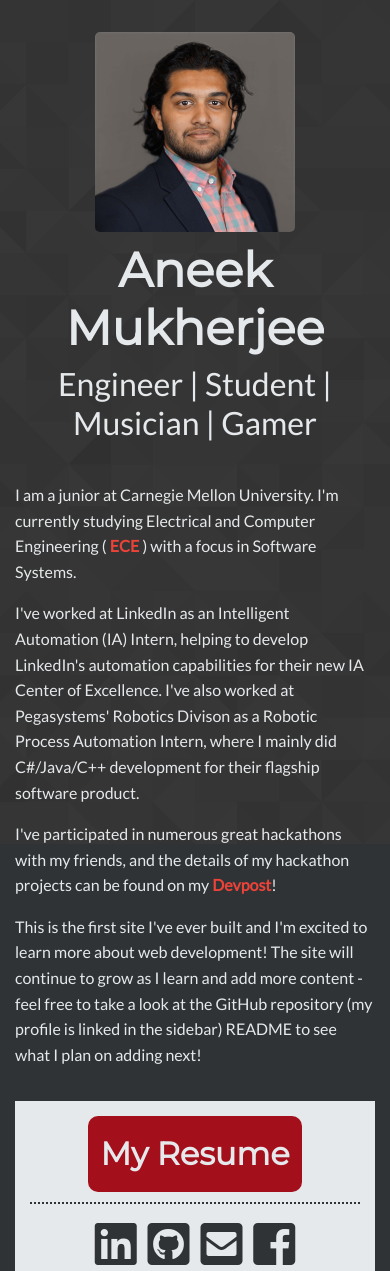
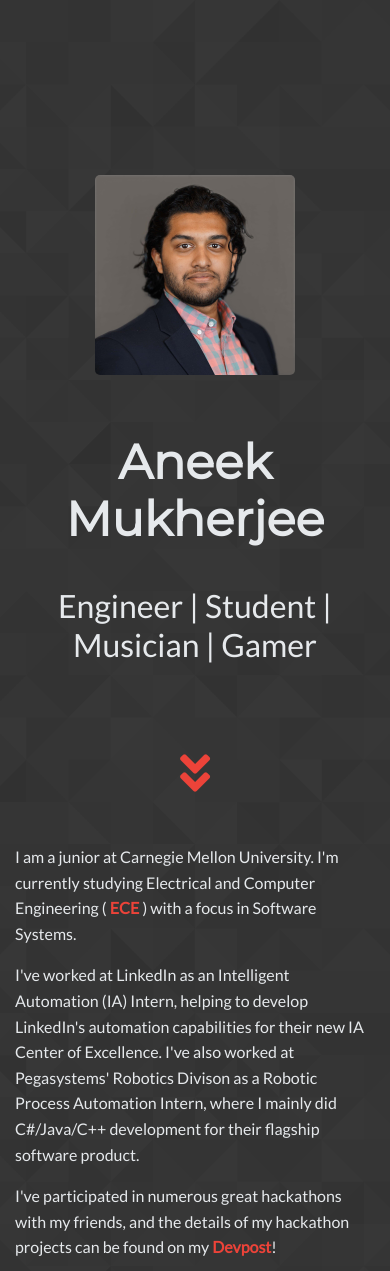
Before and after one commit to aneekm/aneekm.github.io, a plain HTML site: page index.html in a window 390 px wide. Shown: the top 1271 px of the page. Drawn offline with nearby package versions, Linux system fonts and the light colour scheme.

Commit message:
Massive layout changes + scroll arrow
Added parallax scroll effect, changed mobile layout so entire initial viewport is filled by title, added scroll arrow for that layout to inform viewers to scroll down, added 2 new media queries for dynamically adjusting margins for that mobile layout, and adjusted original media query to remove arrows and full viewport title layout on desktop.

```diff
--- a/index.html
+++ b/index.html
@@ -34,12 +34,13 @@
     <main>
 
     <div class="title">
+      <i class="fas fa-angle-double-down fa-3x top"></i>
       <img src="resources/Aneek_Headshot.jpg"
       width=200 height=200 alt="Aneek_Headshot" class="headshot">
 
       <h1 class="name">Aneek Mukherjee</h1>
-
       <h2 class="subtext">Engineer | Student | Musician | Gamer</h2>
+      <i class="fas fa-angle-double-down fa-3x bottom"></i>
     </div>
 
     <div class="content">
@@ -63,8 +64,8 @@
 
           <p>This is the first site I've ever built and I'm excited to learn more about web
              development! The site will continue to grow as I learn and add more content -
-             feel free to take a look at the GitHub repository (my profile is linked in the
-             sidebar) README to see what I plan on adding next!
+             feel free to take a look at the GitHub repository (linked in the sidebar)
+             README to see what I plan on adding next!
           </p>
           </div>
       </section>
--- a/main.css
+++ b/main.css
@@ -17,6 +17,7 @@ body {
   flex-direction: column;
 
   background-image: url("resources/tri_BG.png");
+  background-attachment: fixed;
   background-position: center;
   background-repeat: no-repeat;
   background-size: cover;
@@ -34,18 +35,38 @@ main {
 .title {
   text-align: center;
 
+  display: flex;
+  flex-direction: column;
+  justify-content: space-between;
+  align-items: center;
+
   margin: 0;
-  padding: 2em 0;
+  padding: 2em 15px;
+
+  height: 100vh;
+}
+
+.top {
+  margin-bottom: 20%;
+  visibility: hidden;
+}
+
+.bottom {
+  margin-top: 15%;
+  margin-bottom: 15px;
+  color: #ec4339;
 }
 
 .headshot {
   border-radius: 5px;
-  margin-bottom: 10px;
+  margin-bottom: 10%;
 }
 
 .name {
   font-size: 3em;
   font-weight: bold;
+
+  margin-bottom: 1rem;
 }
 
 .subtext {
@@ -169,8 +190,12 @@ footer {
   background-color: #e6e9ec;
 }
 
-@media all and (min-width: 769px){
+@media all and (min-width: 769px) {
   .content {margin: 0 10%;}
+  .title {height: inherit;}
+  .title i {display: none;}
+  .headshot {margin-bottom: 10px;}
+  .name {margin-bottom: inherit;}
   .bio {
     flex: 4 auto;
     padding-bottom: 0;
@@ -179,6 +204,15 @@ footer {
   .extra {flex: 1 auto;}
 }
 
+@media all and (max-height: 767px) {
+  .top {margin-bottom: 10%;}
+  .bottom {margin-top: 4%;}
+}
+
+@media all and (max-height: 575px) {
+  .title i {display: none;}
+}
+
 ::selection {
   color: #e6e9ec;
   background-color: #88001a;
```
